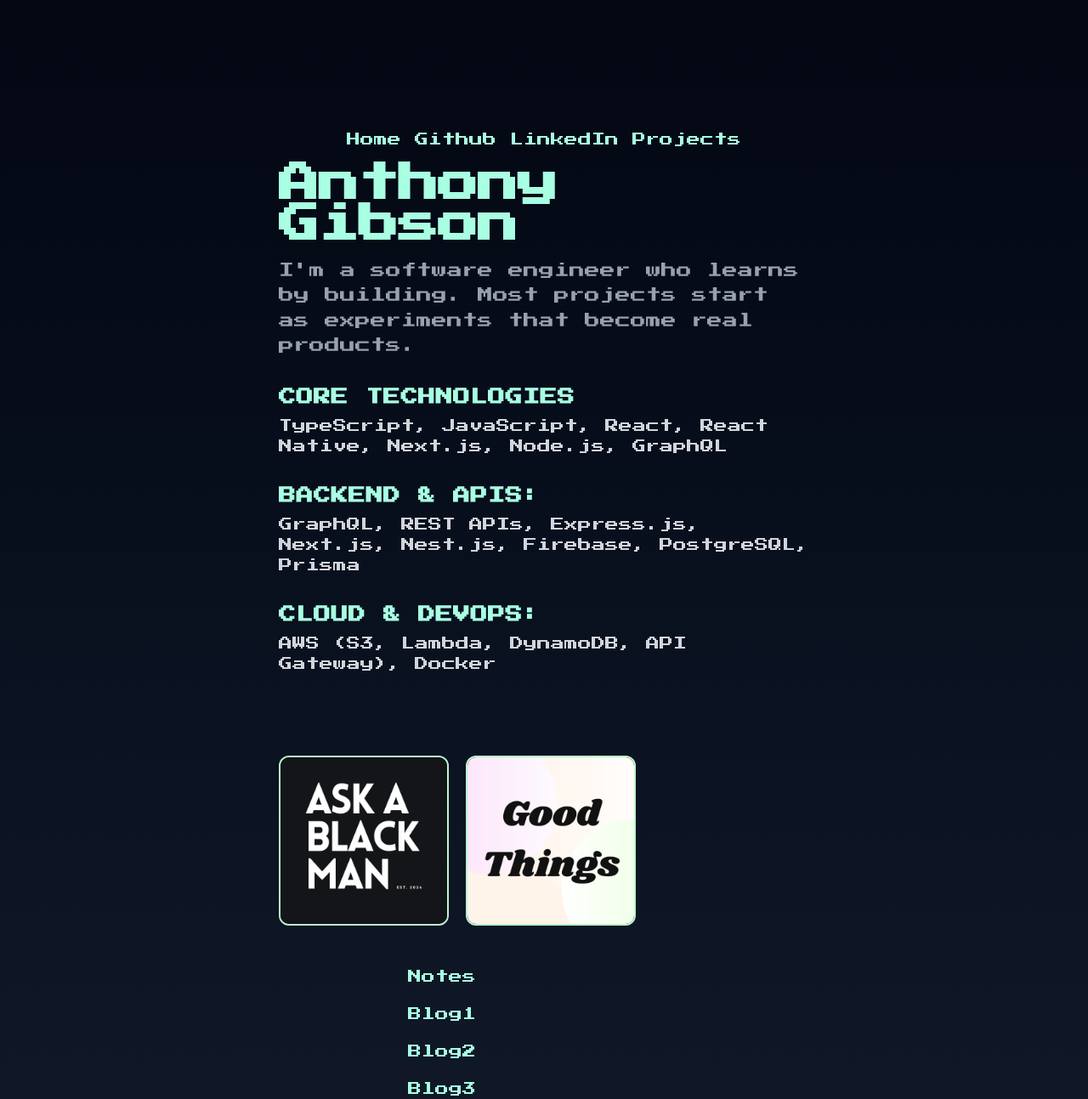
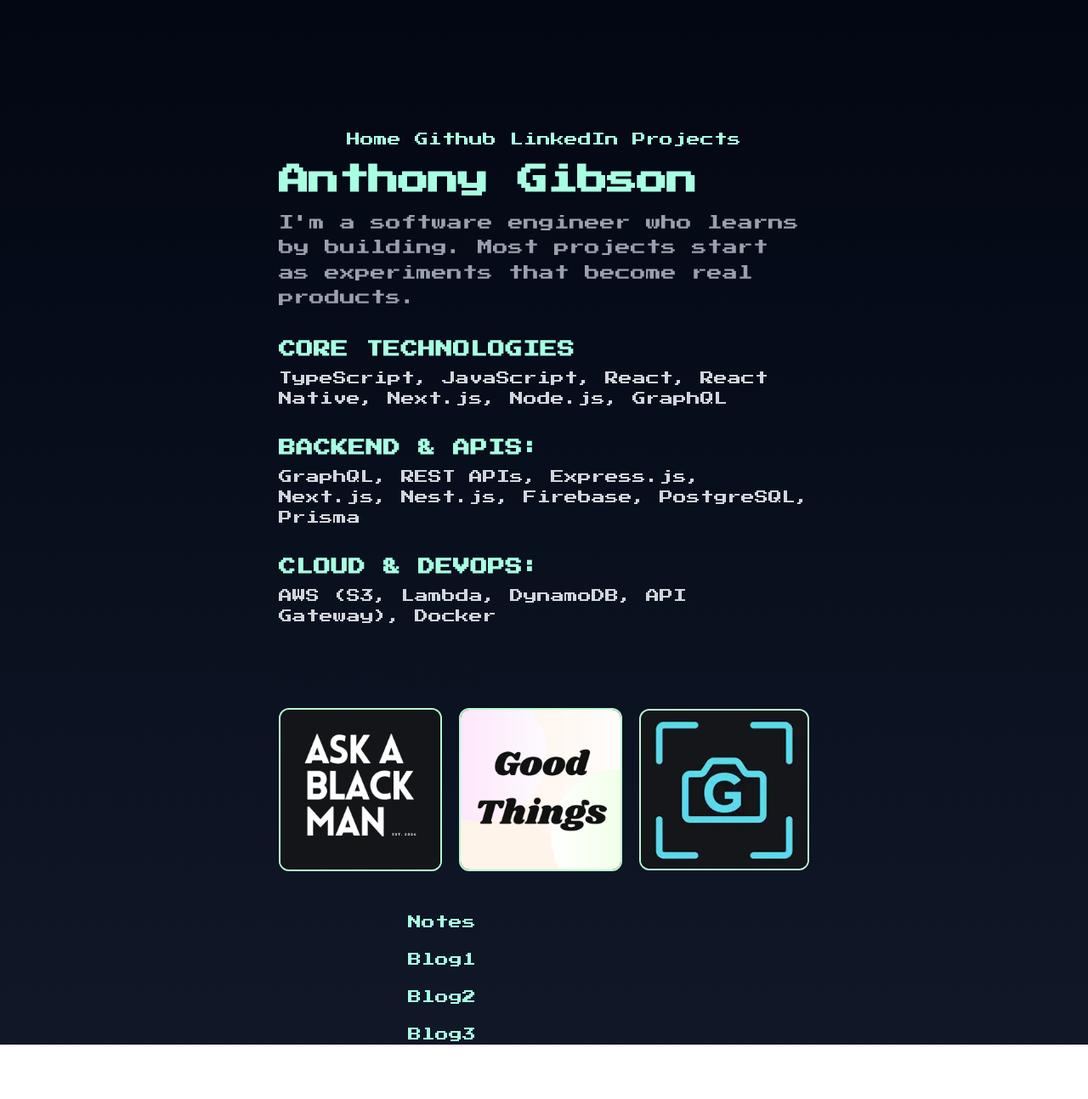
Before and after one commit to anthonycg/portfolio25, a Next.js app: page / in a window 1280 px wide. Shown: the whole page at 85% size. After the commit the page ends 1229 px from the top, so only its background shows below. Built offline with nearby package versions, Linux system fonts and the light colour scheme.

Commit message:
made home more modular

```diff
--- /dev/null
+++ b/src/app/Components/About.tsx
@@ -0,0 +1,39 @@
+"use client";
+import React from "react";
+
+export default function About() {
+    return (
+        <div>
+            <div className="">
+                <h1 className="text-3xl font-bold tracking-tight text-white sm:text-4xl">
+                    Anthony Gibson
+                </h1>
+                <p className="mt-4 text-lg leading-relaxed text-gray-400">
+                    I'm a software engineer who learns by building. Most
+                    projects start as experiments that become real products.
+                </p>
+            </div>
+            <h2 className="mt-8 text-xl font-semibold tracking-wide uppercase">
+                Core Technologies
+            </h2>
+
+            <p className="mt-2 text-gray-300">
+                TypeScript, JavaScript, React, React Native, Next.js, Node.js,
+                GraphQL
+            </p>
+            <h2 className="mt-8 text-xl font-semibold tracking-wide uppercase">
+                Backend & APIs:
+            </h2>
+            <div className="mt-2 text-gray-300">
+                GraphQL, REST APIs, Express.js, Next.js, Nest.js, Firebase,
+                PostgreSQL, Prisma
+            </div>
+            <h2 className="mt-8 text-xl font-semibold tracking-wide uppercase">
+                Cloud & DevOps:
+            </h2>
+            <div className="mt-2 text-gray-300">
+                AWS (S3, Lambda, DynamoDB, API Gateway), Docker
+            </div>
+        </div>
+    );
+}
--- /dev/null
+++ b/src/app/Components/ProjectsList.tsx
@@ -0,0 +1,57 @@
+"use client";
+import Image from "next/image";
+import { useRouter } from "next/navigation";
+
+import React from "react";
+
+export default function ProjectsList() {
+    const router = useRouter();
+    return (
+        <span className="flex flex-row gap-5">
+            <button
+                className="cursor-pointer"
+                onClick={() => router.push("https://askablackman.me")}
+            >
+                <Image
+                    src="/AskABlackManLogo.PNG"
+                    alt="Ask A Black Man Logo"
+                    width={200}
+                    height={200}
+                    className="border-2 border-green-200 rounded-xl"
+                />
+            </button>
+            <button
+                className="cursor-pointer"
+                onClick={() =>
+                    router.push(
+                        "https://apps.apple.com/us/app/good-things-happen/id6733219837?platform=iphone"
+                    )
+                }
+            >
+                <Image
+                    src="/GTH.png"
+                    alt="Good Things Happen Logo"
+                    width={200}
+                    height={200}
+                    className="border-2 border-green-200 rounded-xl"
+                />
+            </button>
+            <button
+                className="cursor-pointer"
+                onClick={() =>
+                    router.push(
+                        "https://apps.apple.com/us/app/glympse-world-in-review/id6463845075?platform=iphone"
+                    )
+                }
+            >
+                <Image
+                    src="/GlympseLogo.png"
+                    alt="Glympse Logo"
+                    width={208}
+                    height={208}
+                    className="border-2 border-green-200 rounded-xl"
+                />
+            </button>
+        </span>
+    );
+}
--- a/src/app/page.tsx
+++ b/src/app/page.tsx
@@ -1,76 +1,14 @@
 "use client";
 
-import Image from "next/image";
-import { useRouter } from "next/navigation";
+import About from "./Components/About";
+import ProjectsList from "./Components/ProjectsList";
 
 export default function Index() {
-    const router = useRouter();
     return (
         <div className="flex flex-col justify-center gap-5 px-2 py-4">
-            <div>
-                <div className="">
-                    <h1 className="text-5xl font-bold tracking-tight text-white">
-                        Anthony Gibson
-                    </h1>
-                    <p className="mt-4 text-lg leading-relaxed text-gray-400">
-                        I'm a software engineer who learns by building. Most
-                        projects start as experiments that become real products.
-                    </p>
-                </div>
-                <h2 className="mt-8 text-xl font-semibold tracking-wide uppercase">
-                    Core Technologies
-                </h2>
-
-                <p className="mt-2 text-gray-300">
-                    TypeScript, JavaScript, React, React Native, Next.js,
-                    Node.js, GraphQL
-                </p>
-                <h2 className="mt-8 text-xl font-semibold tracking-wide uppercase">
-                    Backend & APIs:
-                </h2>
-                <div className="mt-2 text-gray-300">
-                    GraphQL, REST APIs, Express.js, Next.js, Nest.js, Firebase,
-                    PostgreSQL, Prisma
-                </div>
-                <h2 className="mt-8 text-xl font-semibold tracking-wide uppercase">
-                    Cloud & DevOps:
-                </h2>
-                <div className="mt-2 text-gray-300">
-                    AWS (S3, Lambda, DynamoDB, API Gateway), Docker
-                </div>
-            </div>
-
+            <About />
             <div className="mt-5 text-3xl">Projects</div>
-            <span className="flex flex-row gap-5">
-                <button
-                    className="cursor-pointer"
-                    onClick={() => router.push("https://askablackman.me")}
-                >
-                    <Image
-                        src="/AskABlackManLogo.PNG"
-                        alt="Ask A Black Man Logo"
-                        width={200}
-                        height={200}
-                        className="border-2 border-green-200 rounded-xl"
-                    />
-                </button>
-                <button
-                    className="cursor-pointer"
-                    onClick={() =>
-                        router.push(
-                            "https://apps.apple.com/us/app/good-things-happen/id6733219837?platform=iphone"
-                        )
-                    }
-                >
-                    <Image
-                        src="/GTH.png"
-                        alt="Good Things Happen Logo"
-                        width={200}
-                        height={200}
-                        className="border-2 border-green-200 rounded-xl"
-                    />
-                </button>
-            </span>
+            <ProjectsList />
         </div>
     );
 }
--- a/src/app/projects/page.tsx
+++ b/src/app/projects/page.tsx
@@ -1,5 +1,6 @@
 import React from "react";
+import ProjectsList from "../Components/ProjectsList";
 
 export default function Projects() {
-    return <div>Projects</div>;
+    return <ProjectsList />;
 }
```
Also changed, not shown: public/GlympseLogo.png (added).
